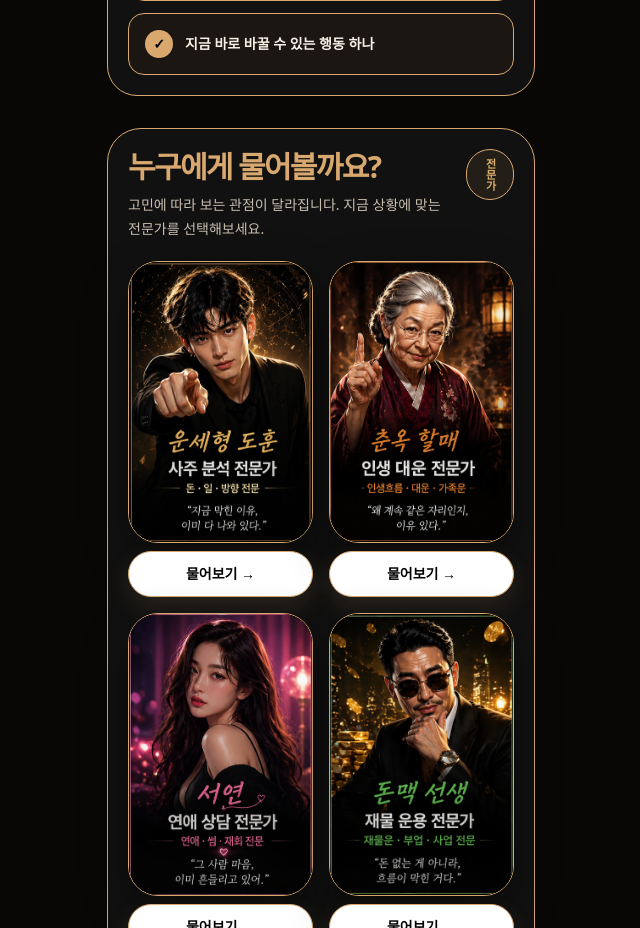
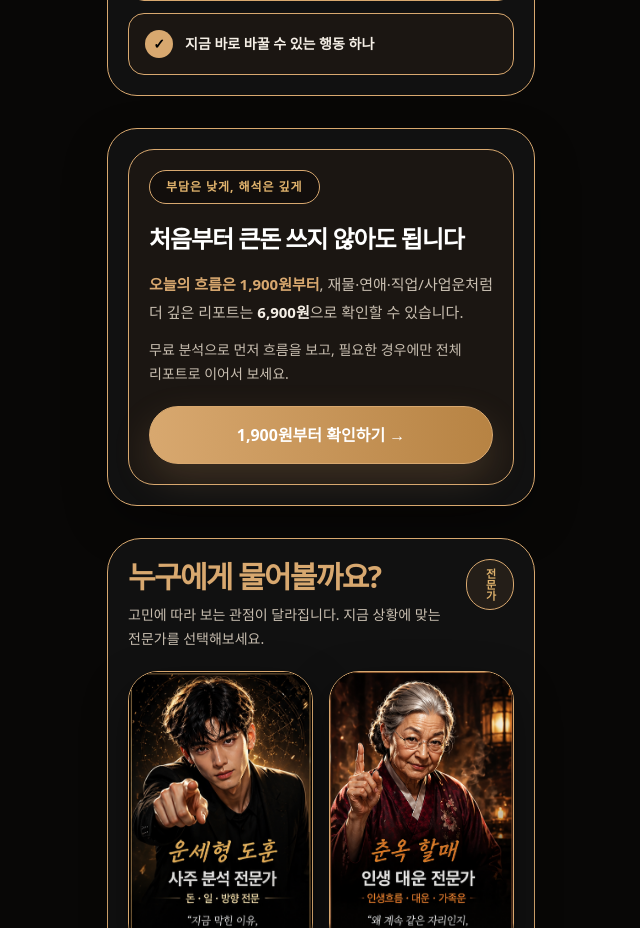
Before and after one commit to kkokku0/fortune-app, a Next.js app: page / in a window 1280 px wide. Shown: the part 1860-2788 px from the top of the page, without its empty margins (319-959 px from the left). Built offline with nearby package versions, Linux system fonts and the light colour scheme.

Commit message:
update fortune app

```diff
--- a/app/page.tsx
+++ b/app/page.tsx
@@ -768,10 +768,45 @@ export default function Page() {
               </div>
             </section>
 
+            <section className="rounded-[30px] border border-[#7a5b37] bg-[#111111] p-5 shadow-[0_18px_45px_rgba(0,0,0,0.32)]">
+              <div className="rounded-[26px] border border-[#7a5b37] bg-[#1b1612] p-5">
+                <div className="inline-flex rounded-full border border-[#d8a86f] bg-black/35 px-4 py-2 text-xs font-black tracking-[0.08em] text-[#e0b36d]">
+                  부담은 낮게, 해석은 깊게
+                </div>
+
+                <h2 className="mt-5 text-2xl font-black leading-tight tracking-[-0.045em] text-white">
+                  처음부터 큰돈 쓰지 않아도 됩니다
+                </h2>
+
+                <p className="mt-4 break-keep text-[15px] font-medium leading-7 text-[#c8beb0]">
+                  <span className="font-black text-[#d8a86f]">오늘의 흐름은 1,900원부터</span>,
+                  재물·연애·직업/사업운처럼 더 깊은 리포트는
+                  <span className="font-black text-[#f5efe6]"> 6,900원</span>으로 확인할 수 있습니다.
+                </p>
+
+                <p className="mt-3 break-keep text-sm leading-6 text-[#c8beb0]">
+                  무료 분석으로 먼저 흐름을 보고, 필요한 경우에만 전체 리포트로 이어서 보세요.
+                </p>
+
+                <button
+                  type="button"
+                  onClick={() => goInput("today")}
+                  className="mt-5 w-full rounded-full border border-[#d8a86f] bg-gradient-to-r from-[#d8a86f] to-[#b78343] px-5 py-4 text-base font-black text-white shadow-[0_16px_38px_rgba(216,168,111,0.18)]"
+                >
+                  1,900원부터 확인하기 →
+                </button>
+              </div>
+            </section>
+
             <section className="rounded-[34px] border border-[#7a5b37] bg-[#111111] p-5">
               <div className="mb-5 flex items-start justify-between gap-3">
                 <div>
-                  <h2 className="text-3xl font-black tracking-[-0.055em] text-[#d8a86f]">누구에게 물어볼까요?</h2>
+                  <h2
+                    className="text-3xl font-black tracking-[-0.055em]"
+                    style={{ color: "#d8a86f" }}
+                  >
+                    누구에게 물어볼까요?
+                  </h2>
                   <p className="mt-2 break-keep text-sm leading-6 text-[#c8beb0]">
                     고민에 따라 보는 관점이 달라집니다. 지금 상황에 맞는 전문가를 선택해보세요.
                   </p>
```
